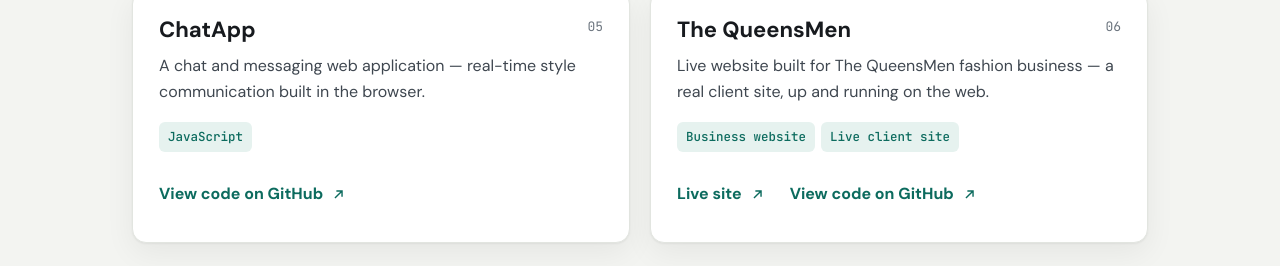
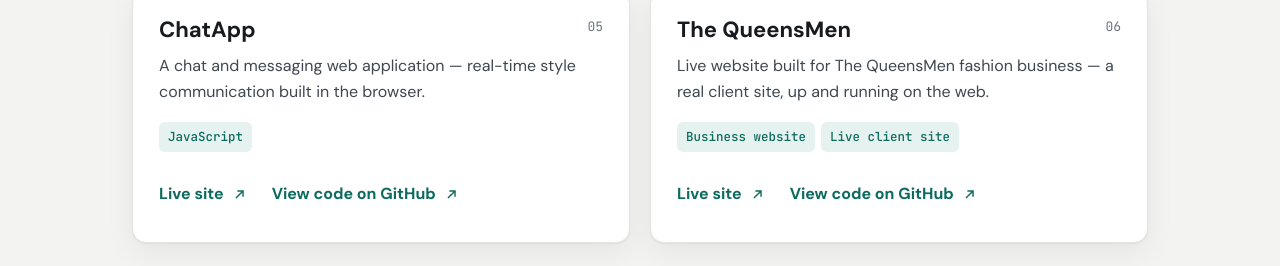
Before and after one commit to lavondamaxwell1-cpu/portfolio, a plain HTML site: page index.html in a window 1280 px wide. Shown: the part 1979-2245 px from the top of the page. Drawn offline with Linux system fonts and the light colour scheme.

Commit message:
Add ChatApp live site link

```diff
--- a/index.html
+++ b/index.html
@@ -270,7 +270,10 @@
           <div class="card-head"><h3>ChatApp</h3><span class="num">05</span></div>
           <p>A chat and messaging web application — real-time style communication built in the browser.</p>
           <div class="tags"><span class="tag">JavaScript</span></div>
-          <a class="card-link" href="https://github.com/lavondamaxwell1-cpu/ChatApp" target="_blank" rel="noopener">View code on GitHub <svg viewBox="0 0 24 24" fill="none" stroke="currentColor" stroke-width="2" aria-hidden="true"><path d="M7 17L17 7M9 7h8v8"/></svg></a>
+          <div class="card-links">
+            <a class="card-link" href="https://chat-app-peach-eight-46.vercel.app/" target="_blank" rel="noopener">Live site <svg viewBox="0 0 24 24" fill="none" stroke="currentColor" stroke-width="2" aria-hidden="true"><path d="M7 17L17 7M9 7h8v8"/></svg></a>
+            <a class="card-link" href="https://github.com/lavondamaxwell1-cpu/ChatApp" target="_blank" rel="noopener">View code on GitHub <svg viewBox="0 0 24 24" fill="none" stroke="currentColor" stroke-width="2" aria-hidden="true"><path d="M7 17L17 7M9 7h8v8"/></svg></a>
+          </div>
         </article>
 
         <article class="card">
```
